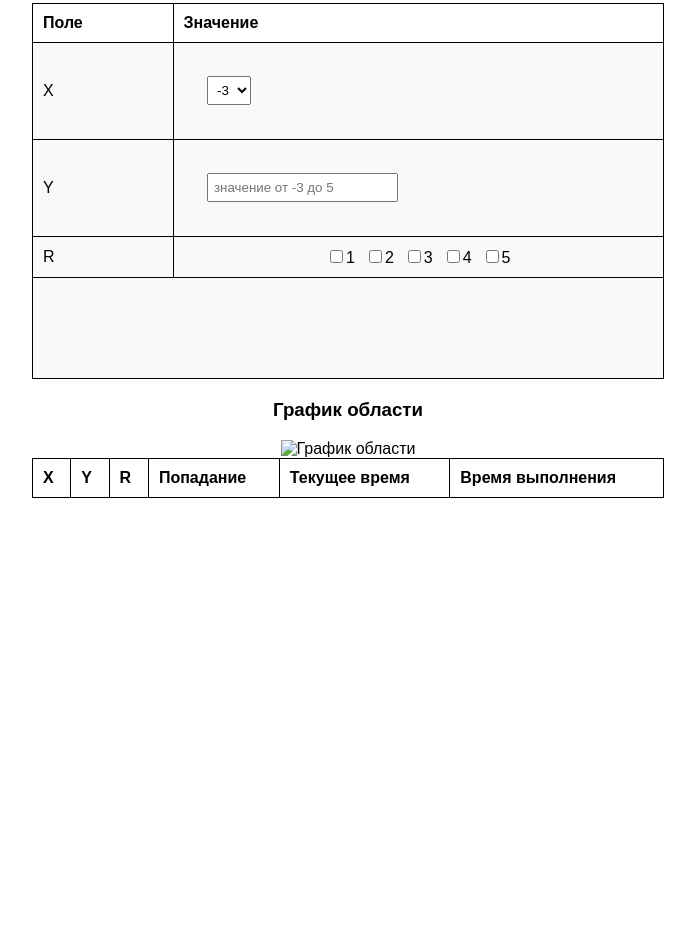
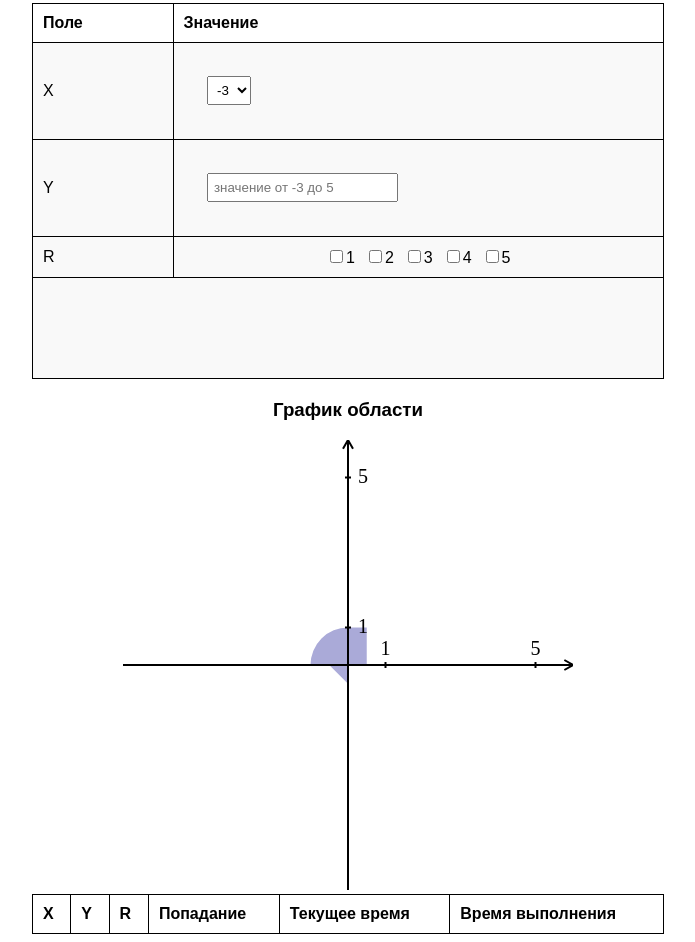
Before and after one commit to deadxraver/WEB-LAB1, a website: page index.html in a window 1280 px wide. Shown: the part 174-1116 px from the top of the page, without its empty margins (292-987 px from the left). Before the commit the page ends 800 px from the top, so only its background shows below. Drawn offline with Linux system fonts and the light colour scheme.

Commit message:
lab is done!

```diff
--- /dev/null
+++ b/CanvasDrawer.js
@@ -0,0 +1,134 @@
+class CanvasDrawer {
+    SIZE = 450;
+    LINE_WIDTH = 2;
+    TEXT_SIZE = 20;
+    TEXT_MARGIN = 15;
+    TEXT_LINE_HEIGHT = 3;
+    COLOR_RED = "#D18189"
+    COLOR_GREEN = "#58d263"
+    pointsList = [];
+
+    constructor() {
+        this.canvas = document.getElementById("canvas");
+        this.ctx = this.canvas.getContext("2d");
+        this.ctx.font = `${this.TEXT_SIZE}px Soyuz Grotesk`
+    }
+    addPoint(point){
+        this.pointsList.push(point)
+    }
+
+    redrawAll(r=1) {
+        this.ctx.clearRect(0, 0, this.canvas.width, this.canvas.height);
+        this.drawGraph(r);
+        this.drawAxes();
+        this.setPointerAtDot(5);
+        this.setPointerAtDot(1);
+
+        this.pointsList.forEach(point => {
+            this.drawPoint(point.x, point.y, point.success === "success")
+        })
+    }
+
+    drawAxes() {
+        this.ctx.fillStyle = "black";
+        this.drawArrow(-this.SIZE, this.SIZE / 2, this.SIZE, this.SIZE / 2);
+        this.drawArrow(this.SIZE / 2, this.SIZE, this.SIZE / 2, 0);
+    }
+
+    drawGraph(r) {
+        const totalPoints = 12;
+        const pointInPixels = this.SIZE / totalPoints;
+        this.ctx.fillStyle = "rgba(13,13,145,0.35)";
+
+        this.ctx.beginPath();
+        this.ctx.moveTo(this.SIZE / 2, this.SIZE / 2);
+        this.ctx.lineTo(this.SIZE / 2, this.SIZE / 2 - r * pointInPixels);
+        this.ctx.lineTo(this.SIZE / 2 + (r/2) * pointInPixels, this.SIZE / 2 - r * pointInPixels);
+        this.ctx.lineTo(this.SIZE / 2 + (r/2) * pointInPixels, this.SIZE / 2);
+        this.ctx.lineTo(this.SIZE / 2, this.SIZE / 2);
+        this.ctx.fill();
+
+        this.ctx.beginPath();
+        this.ctx.moveTo(this.SIZE / 2, this.SIZE / 2);
+        this.ctx.lineTo(this.SIZE / 2, this.SIZE / 2 + r/2  * pointInPixels);
+        this.ctx.lineTo(this.SIZE / 2 - r/2 * pointInPixels, this.SIZE / 2);
+        this.ctx.lineTo(this.SIZE / 2, this.SIZE / 2);
+        this.ctx.fill();
+
+        this.ctx.beginPath();
+        this.ctx.arc(
+            this.SIZE / 2,
+            this.SIZE / 2,
+            r * pointInPixels,
+
+            3*Math.PI/2,
+            Math.PI,
+            true
+        );
+        this.ctx.moveTo(this.SIZE / 2, this.SIZE / 2);
+        this.ctx.lineTo(this.SIZE / 2, this.SIZE / 2 - r * pointInPixels);
+        this.ctx.lineTo(this.SIZE / 2 - r * pointInPixels, this.SIZE / 2);
+        this.ctx.lineTo(this.SIZE / 2, this.SIZE / 2);
+        this.ctx.fill();
+    }
+
+    setPointerAtDot(max_r = 5) {
+        const totalPoints = 12;
+        const pointInPixels = this.SIZE / totalPoints;
+        this.ctx.textAlign = "center";
+        this.ctx.textBaseline = "middle";
+        this.ctx.fillText(`${max_r}`, this.SIZE / 2 + pointInPixels * max_r, this.SIZE / 2 - this.TEXT_MARGIN);
+        this.ctx.fillText(`${max_r}`, this.SIZE / 2 + this.TEXT_MARGIN, this.SIZE / 2 - pointInPixels * max_r);
+
+        this.ctx.beginPath()
+        this.ctx.lineWidth = this.LINE_WIDTH;
+        this.ctx.moveTo(this.SIZE / 2 + pointInPixels * max_r, this.SIZE / 2 + this.TEXT_LINE_HEIGHT);
+        this.ctx.lineTo(this.SIZE / 2 + pointInPixels * max_r, this.SIZE / 2 - this.TEXT_LINE_HEIGHT);
+        this.ctx.moveTo(this.SIZE / 2 + this.TEXT_LINE_HEIGHT, this.SIZE / 2 - pointInPixels * max_r);
+        this.ctx.lineTo(this.SIZE / 2 - this.TEXT_LINE_HEIGHT, this.SIZE / 2 - pointInPixels * max_r);
+        this.ctx.stroke();
+    }
+
+    drawArrow(fromx, fromy, tox, toy) {
+        let headlen = 10; // length of head in pixels
+        let dx = tox - fromx;
+        let dy = toy - fromy;
+        let angle = Math.atan2(dy, dx);
+        this.ctx.beginPath();
+        this.ctx.lineWidth = this.LINE_WIDTH;
+        this.ctx.moveTo(fromx, fromy);
+        this.ctx.lineTo(tox, toy);
+        this.ctx.lineTo(tox - headlen * Math.cos(angle - Math.PI / 6), toy - headlen * Math.sin(angle - Math.PI / 6));
+        this.ctx.moveTo(tox, toy);
+        this.ctx.lineTo(tox - headlen * Math.cos(angle + Math.PI / 6), toy - headlen * Math.sin(angle + Math.PI / 6));
+        this.ctx.stroke();
+    }
+
+    drawPoint(x, y, success) {
+        this.ctx.fillStyle = success
+            ? this.COLOR_GREEN
+            : this.COLOR_RED;
+        const totalPoints = 12;
+        const pointInPixels = this.SIZE / totalPoints;
+        this.ctx.beginPath();
+        this.ctx.arc(
+            this.SIZE / 2 + pointInPixels * x,
+            this.SIZE / 2 - y * pointInPixels,
+            5,
+            0,
+            Math.PI * 2,
+        );
+        this.ctx.fill();
+        this.ctx.beginPath();
+        this.ctx.fillStyle = "black"
+        this.ctx.lineWidth = 1.5
+        this.ctx.arc(
+            this.SIZE / 2 + pointInPixels * x,
+            this.SIZE / 2 -  y * pointInPixels,
+            5,
+            0,
+            Math.PI * 2
+        )
+        this.ctx.stroke();
+    }
+}
--- a/index.html
+++ b/index.html
@@ -154,14 +154,14 @@
 	</tr>
 	<tr>
 		<td colspan="2" style="text-align: center">
-			<input id="buttob" type="submit" value="Отправить" src="img.png" onclick="return sendForm()">
+			<input id="buttob" type="submit" value="Отправить" src="img.png">
 		</td>
 	</tr>
 </table>
 
 <div class="image-container">
 	<h3>График области</h3>
-	<img src="graph.png" alt="График области"/>
+	<canvas id="canvas" width="450px" height="450px"></canvas>
 </div>
 
 <table class="results-table" id="resultsTable">
@@ -176,10 +176,12 @@
 	</tr>
 	</thead>
 	<tbody id="resultsBody">
-	<!-- Результаты будут добавляться сюда -->
+
 	</tbody>
 </table>
 
 <script src="index.js"></script>
+<script src="CanvasDrawer.js"></script>
+<script src="libs/jquery.min.js"></script>
 </body>
 </html>
--- a/index.js
+++ b/index.js
@@ -2,12 +2,15 @@ let x = -3;
 let y = null;
 let r = null;
 let buttob;
+let canvasDrawer;
 
 function checkNum(a) {
 	return !isNaN(a) && a !== null;
 }
 
-document.addEventListener("DOMContentLoaded",  () => {
+document.addEventListener("DOMContentLoaded", () => {
+	canvasDrawer = new CanvasDrawer();
+	canvasDrawer.redrawAll();
 	buttob = document.getElementById('buttob');
 	buttob.style.visibility = 'hidden';
 
@@ -16,7 +19,6 @@ document.addEventListener("DOMContentLoaded",  () => {
 	const rList = [];
 
 	for (let i = 1; i < 6; i++) {
-
 		rList.push(document.getElementById("r".concat(i.toString())));
 		let fun = () => {
 			for (let j = 0; j < rList.length; j++) {
@@ -25,6 +27,7 @@ document.addEventListener("DOMContentLoaded",  () => {
 				}
 			}
 			r = rList[i - 1].checked ? i : null;
+			canvasDrawer.redrawAll(r)
 			if (checkNum(x) && checkNum(parseFloat(y)) && checkNum(r)) {
 				buttob.style.visibility = 'visible';
 			} else buttob.style.visibility = 'hidden';
@@ -64,16 +67,53 @@ document.addEventListener("DOMContentLoaded",  () => {
 			buttob.style.visibility = 'visible';
 		} else buttob.style.visibility = 'hidden';
 	});
+
+	buttob.addEventListener("click", () => {
+		if (validate()) sendForm();
+		else alert("Проверьте корректность введенных значений");
 	});
 
+	function processError() {
+		alert("Бредик не пишем");
+	}
 
 	function sendForm() {
 		$.ajax({
 			type: "GET",
-		url: "http://localhost:63342",
+			url: "http://localhost:24928/fcgi-bin/server.jar",
 			data: {x: x, y: y, r: r},
 			success: (msg) => {
-			alert( "Data Saved: " + msg );
+				processSuccess($.parseJSON(msg));
+			},
+			error: (msg) => {
+				processError();
 			}
 		});
 	}
+});
+
+function validate() {
+	return checkNum(x) && checkNum(y) && checkNum(r) && (x >= -3 && x <= 5) && (y >= -3 && y <= 5) && (r >= 1 && r <= 5);
+}
+
+function processSuccess(msg) {
+	canvasDrawer.drawPoint(x, y, msg.hit === "true");
+	console.log(msg);
+
+	let row = document.getElementById("resultsBody").insertRow();
+
+	row.insertCell(0).textContent = msg.x;
+	console.log(msg.x);
+	row.insertCell(1).textContent = parseFloat(msg.y.replace(',', '.')).toFixed(2);
+	console.log(parseFloat(msg.y).toFixed(2));
+	console.log(parseFloat(msg.y));
+	row.insertCell(2).textContent = msg.r;
+	console.log(msg.r);
+	row.insertCell(3).textContent = msg.hit === "true" ? "Да" : "Нет";
+	console.log(msg.hit);
+	[row.insertCell(4).textContent] = msg.currentTime.replace('T', '\n').split('.');
+	console.log(msg.currentTime);
+	row.insertCell(5).textContent = msg.executionTime + 'ms';
+	console.log(msg.executionTime);
+
+}
```
Lines whose indentation alone changed are shown as unchanged.
